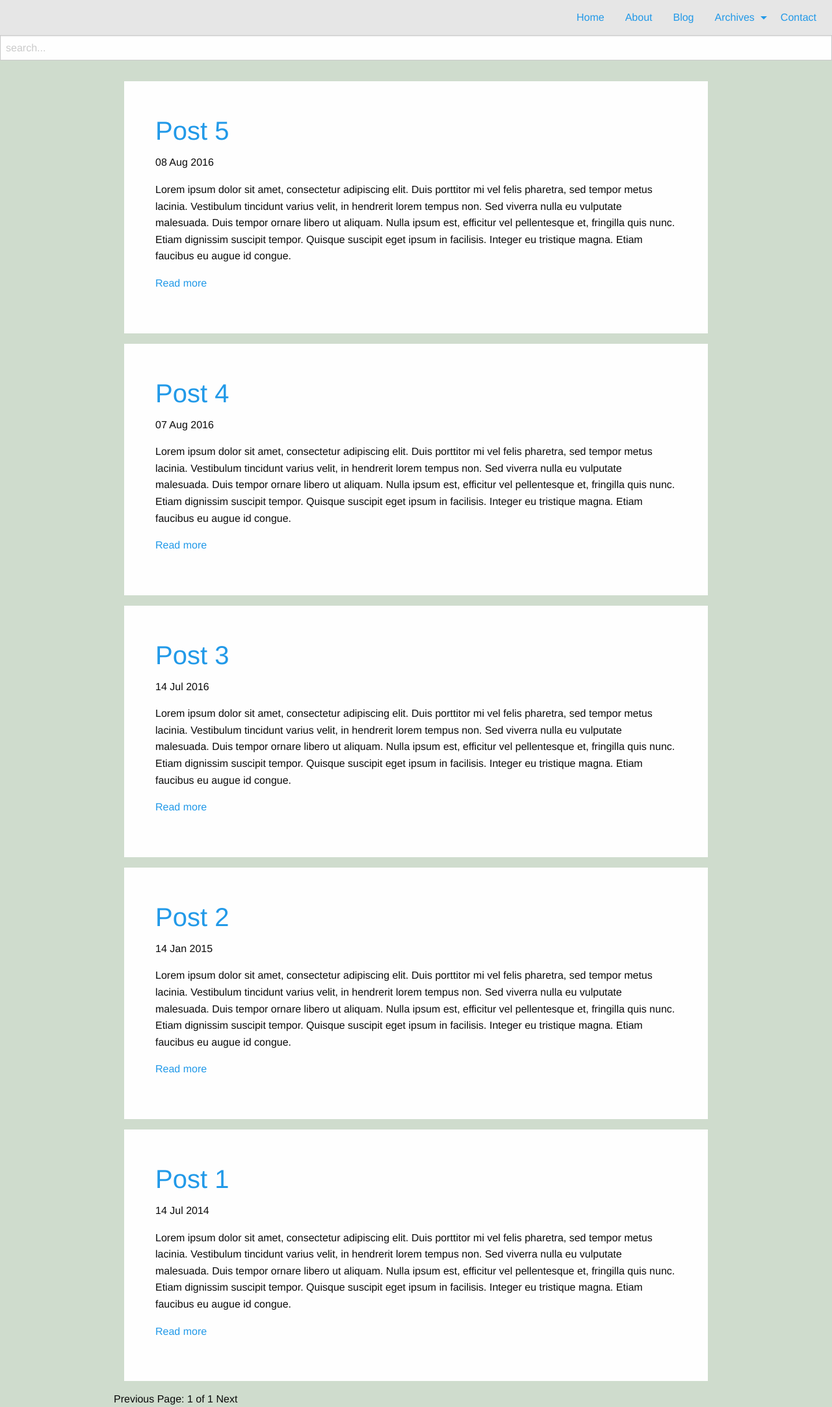
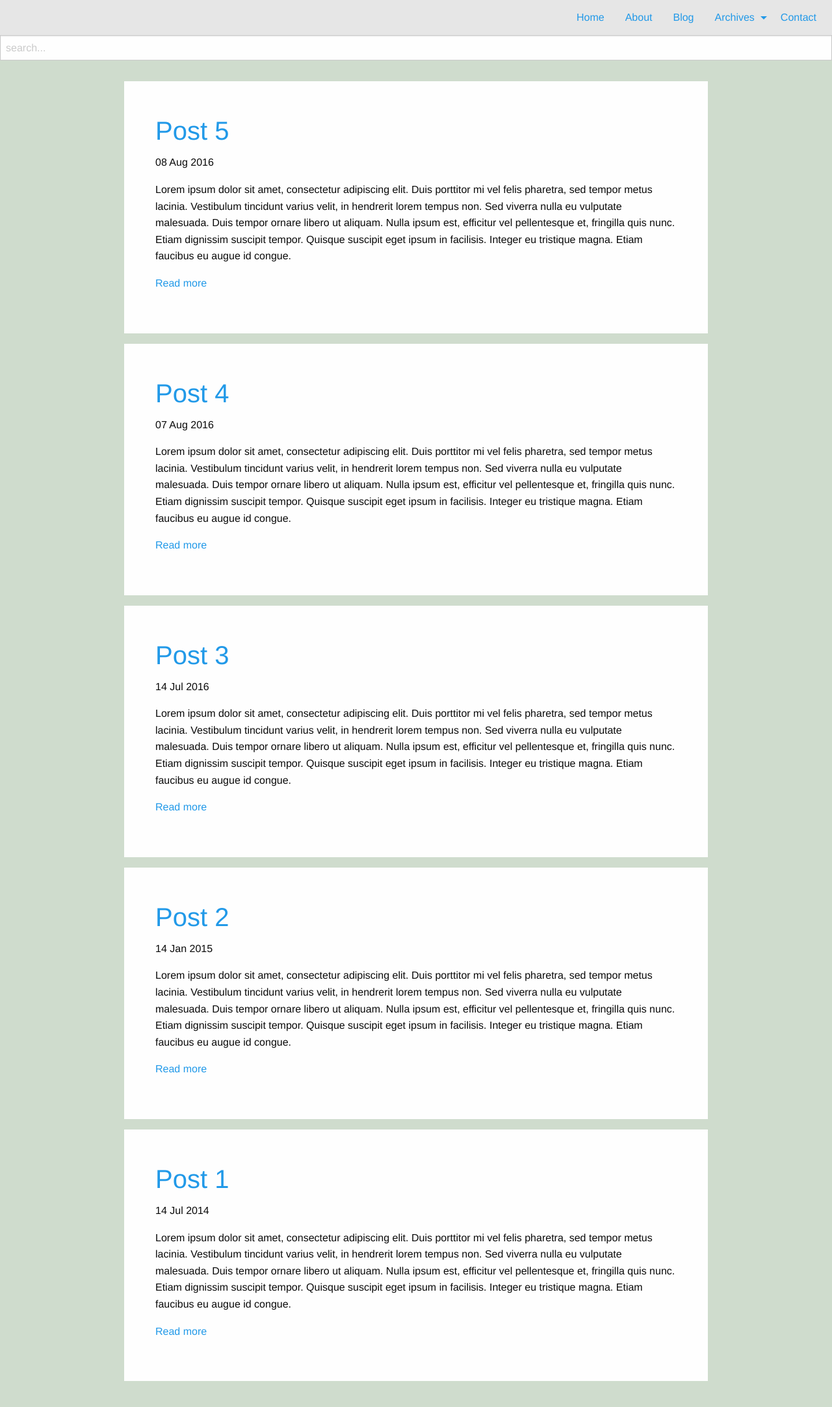
Before and after one commit to yanyil/jekyll-blog, a Jekyll site: the page built from blog/index.html, in a window 1280 px wide. Shown: the whole page at 65% size. Built offline with Jekyll 4.4.1, drawn with Linux system fonts in a browser that asks for light colours; the list of posts is cut into pages by our own code; after the commit the page ends 2141 px from its top, so only the background shows below that.

Commit message:
Use foundation paginition

```diff
--- /dev/null
+++ b/_includes/paginator.html
@@ -0,0 +1,25 @@
+{% if paginator.total_pages > 1 %}
+<ul class="pagination text-center" role="navigation" aria-label="Pagination">
+  {% if paginator.previous_page %}
+    <li class="pagination-previous"><a href="{{ paginator.previous_page_path | prepend: site.github.url | replace: '//', '/' }}" aria-label="Previous page">Previous <span class="show-for-sr">page</span></a></li>
+  {% else %}
+    <li class="pagination-previous disabled">Previous</li>
+  {% endif %}
+
+  {% for page in (1..paginator.total_pages) %}
+    {% if page == paginator.page %}
+      <li class="current"><span class="show-for-sr">You're on page</span> {{ page }}</li>
+    {% elsif page == 1 %}
+      <li><a href="{{ paginator.previous_page_path | prepend: site.github.url | replace: '//', '/' }}" aria-label="Page {{ page }}">{{ page }}</a></li>
+    {% else %}
+      <li><a href="{{ site.paginate_path | prepend: site.github.url | replace: '//', '/' | replace: ':num', page }}" aria-label="Page {{ page }}">{{ page }}</a></li>
+    {% endif %}
+  {% endfor %}
+
+  {% if paginator.next_page %}
+    <li class="pagination-next"><a href="{{ paginator.next_page_path | prepend: site.github.url | replace: '//', '/' }}" aria-label="Next page">Next <span class="show-for-sr">page</span></a></li>
+  {% else %}
+    <li class="pagination-next disabled">Next</li>
+  {% endif %}
+</ul>
+{% endif %}
--- a/_layouts/post.html
+++ b/_layouts/post.html
@@ -2,7 +2,7 @@
 layout: default
 ---
 
-<article>
+<article class="post">
   <header>
     <h1>
       {{ page.title }}
--- a/_sass/_theme.scss
+++ b/_sass/_theme.scss
@@ -1,4 +1,4 @@
-.post-list {
+.post-list, .post {
   background: $white;
   margin: 1rem 0;
   padding: 1rem;
--- a/blog/index.html
+++ b/blog/index.html
@@ -19,14 +19,4 @@
   </article>
 {% endfor %}
 
-{% if paginator.previous_page %}
-  <a href="{{ paginator.previous_page_path }}">Previous</a>
-{% else %}
-  Previous
-{% endif %}
-  Page: {{ paginator.page }} of {{ paginator.total_pages }}
-{% if paginator.next_page %}
-  <a href="{{ paginator.next_page_path }}">Next</a>
-{% else %}
-  Next
-{% endif %}
+{% include paginator.html %}
```
